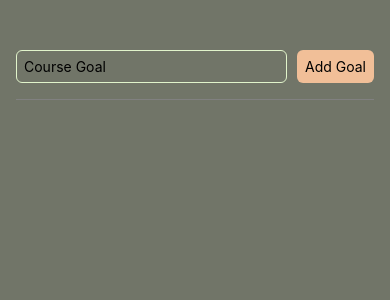
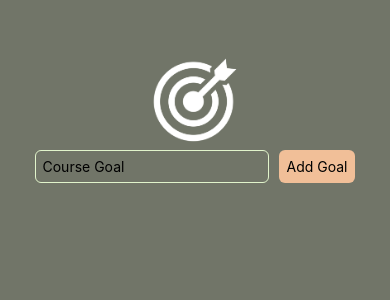
Before and after one commit to TheHolographicP/RNCourse-Exercise1, a React Native app: screen / in a window 390 px wide. Shown: the top 300 px of the page. Built offline with nearby package versions, Linux system fonts and the light colour scheme.

Commit message:
Add a photo and set status bar color;

```diff
--- a/App.tsx
+++ b/App.tsx
@@ -1,6 +1,6 @@
 import { StatusBar } from 'expo-status-bar';
 import { useState } from 'react';
-import { StyleSheet,  View,FlatList } from 'react-native';
+import { StyleSheet,  View,FlatList, Image } from 'react-native';
 import type {CourseGoal} from 'types/types'
 
 import { GoalItem } from 'components/GoalItem'
@@ -30,7 +30,13 @@ export default function App() {
   }
 
   return (
+    <>
+      <StatusBar style='light'></StatusBar>
       <View style={styles.appContainer}>
+        <Image
+          source={require('assets/goal.png')}
+          style={styles.headerImage}
+        />
         <GoalInput onAddGoal={addGoalHandler}/>
         <FlatList
           style={styles.goalsContainer}
@@ -46,6 +52,7 @@ export default function App() {
         >
         </FlatList>
       </View>
+    </>
   );
 }
 
@@ -54,12 +61,16 @@ const styles = StyleSheet.create({
     paddingTop:50,
     paddingHorizontal:16,
     flex:1,
-    backgroundColor:'#717568'
+    backgroundColor:'#717568',
+    alignItems:'center'
   },
   goalsContainer:{
     flex: 1,
     borderTopColor: 'grey',
     borderTopWidth: 1
   },
-
+  headerImage:{
+    width:100,
+    height:100,
+  }
 });
```
Also changed, not shown: assets/goal.png (added). Lines whose indentation alone changed are shown as unchanged.
